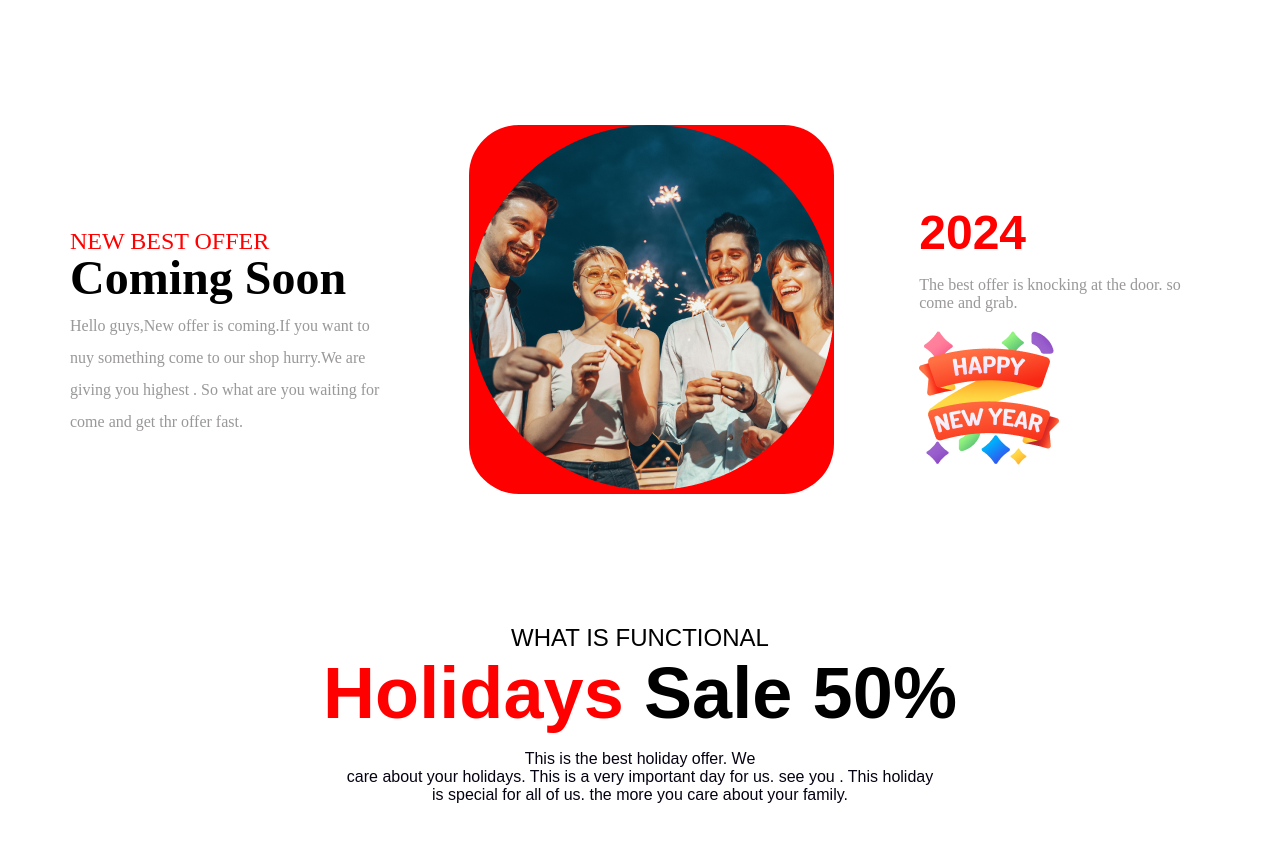
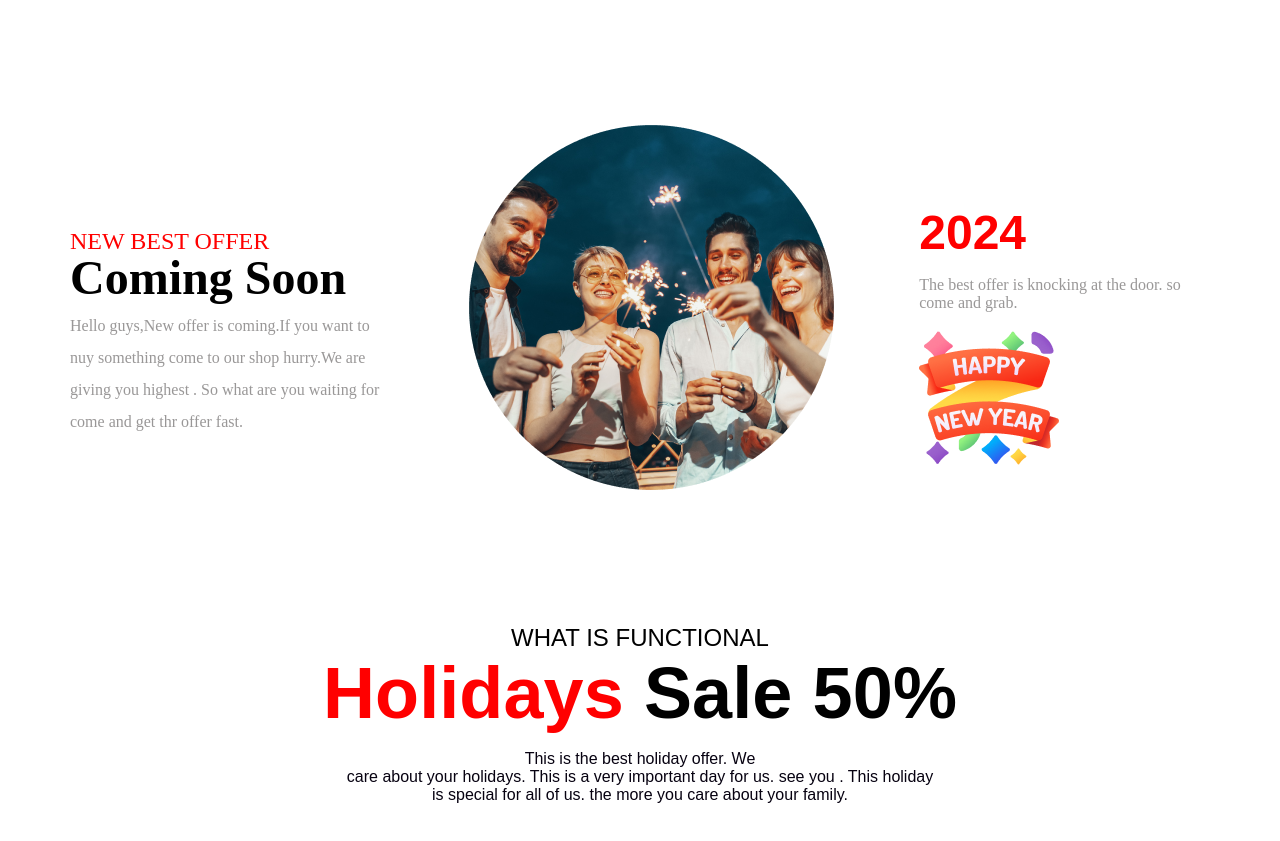
Before and after one commit to sourovroy999/new-year-new-mission, a plain HTML site: page index.html in a window 1280 px wide. Shown: the part 3220-4061 px from the top of the page. Drawn offline with Linux system fonts and the light colour scheme.

Commit message:
index name changed

```diff
--- a/newyear.css
+++ b/newyear.css
@@ -10,6 +10,7 @@
     background-image: url('Banner\ Image.png');
     height: 600px;
     width: 1320px;
+    ima
 
     /*margin: 150px;
     margin-left: 200px; */
@@ -189,7 +190,8 @@
     border;
     border-style: ;
     border-radius: 50px;
-    background-color: #ff0000;
+    background-color:;
+    border-image: ;
 }
 
 
@@ -478,3 +480,7 @@ footer{
     background-image: url(Group\ 75.png);
    background-position: bottom right;
 } */
+
+.{
+    opacity: 0.2;
+}
```
Also changed, not shown: index.html (renamed from newyearmission.html).
